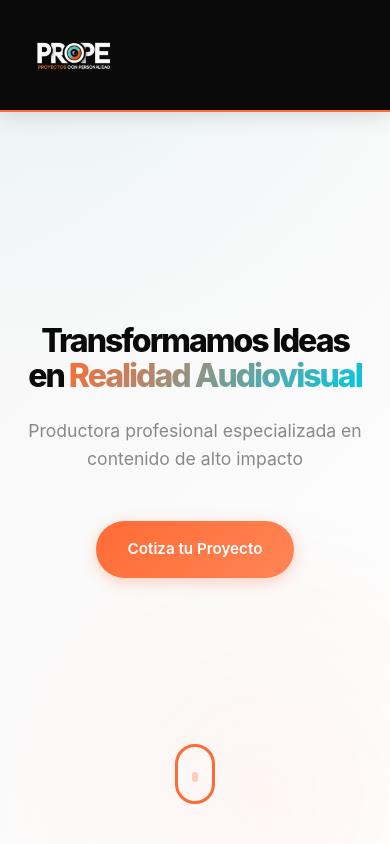
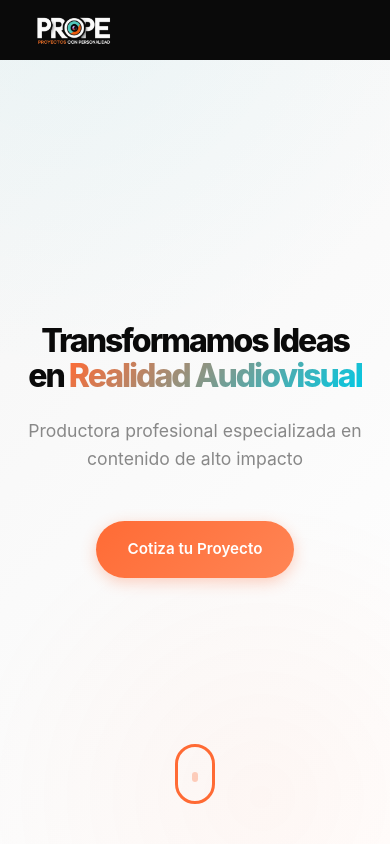
Before and after one commit to daario-toro/prope-studio, a website: page public/index.html in a window 390 px wide. Shown: the top 844 px of the page. Drawn offline with nearby package versions, Linux system fonts and the light colour scheme.

Commit message:
Header más fino (120px) con logo sobresaliente y logo unificado en footer

```diff
--- a/public/index.html
+++ b/public/index.html
@@ -143,7 +143,7 @@
         <div class="footer-content">
             <div class="footer-logo-wrapper">
                 <div class="footer-logo-circle">
-                    <img src="img/logo-prope-dark.png" alt="Prope Studio" class="footer-logo-img">
+                    <img src="img/logo-prope.png" alt="Prope Studio" class="footer-logo-img">
                 </div>
             </div>
 
--- a/public/styles.css
+++ b/public/styles.css
@@ -39,14 +39,15 @@ body {
     width: 100%;
     background: var(--color-negro);
     z-index: 1000;
-    border-bottom: 2px solid var(--color-naranja);
-    box-shadow: var(--shadow-md);
+    height: 120px;
+    overflow: visible;
 }
 
 .navbar {
     max-width: 1200px;
     margin: 0 auto;
-    padding: 0.5rem 2rem;
+    height: 100%;
+    padding: 0 2rem;
     display: flex;
     justify-content: space-between;
     align-items: center;
@@ -55,12 +56,14 @@ body {
 .logo {
     display: flex;
     align-items: center;
+    height: 100%;
 }
 
 .logo a {
     display: flex;
     align-items: center;
     text-decoration: none;
+    height: 100%;
 }
 
 .logo-img {
@@ -585,8 +588,12 @@ section {
 
 /* ===== RESPONSIVE (Móviles) ===== */
 @media (max-width: 768px) {
+    .header-main {
+        height: 80px;
+    }
+
     .navbar {
-        padding: 0.3rem 1.5rem;
+        padding: 0 1.5rem;
     }
 
     .logo-img {
@@ -637,6 +644,10 @@ section {
 }
 
 @media (max-width: 480px) {
+    .header-main {
+        height: 60px;
+    }
+
     .logo-img {
         height: 100px;
     }
```
